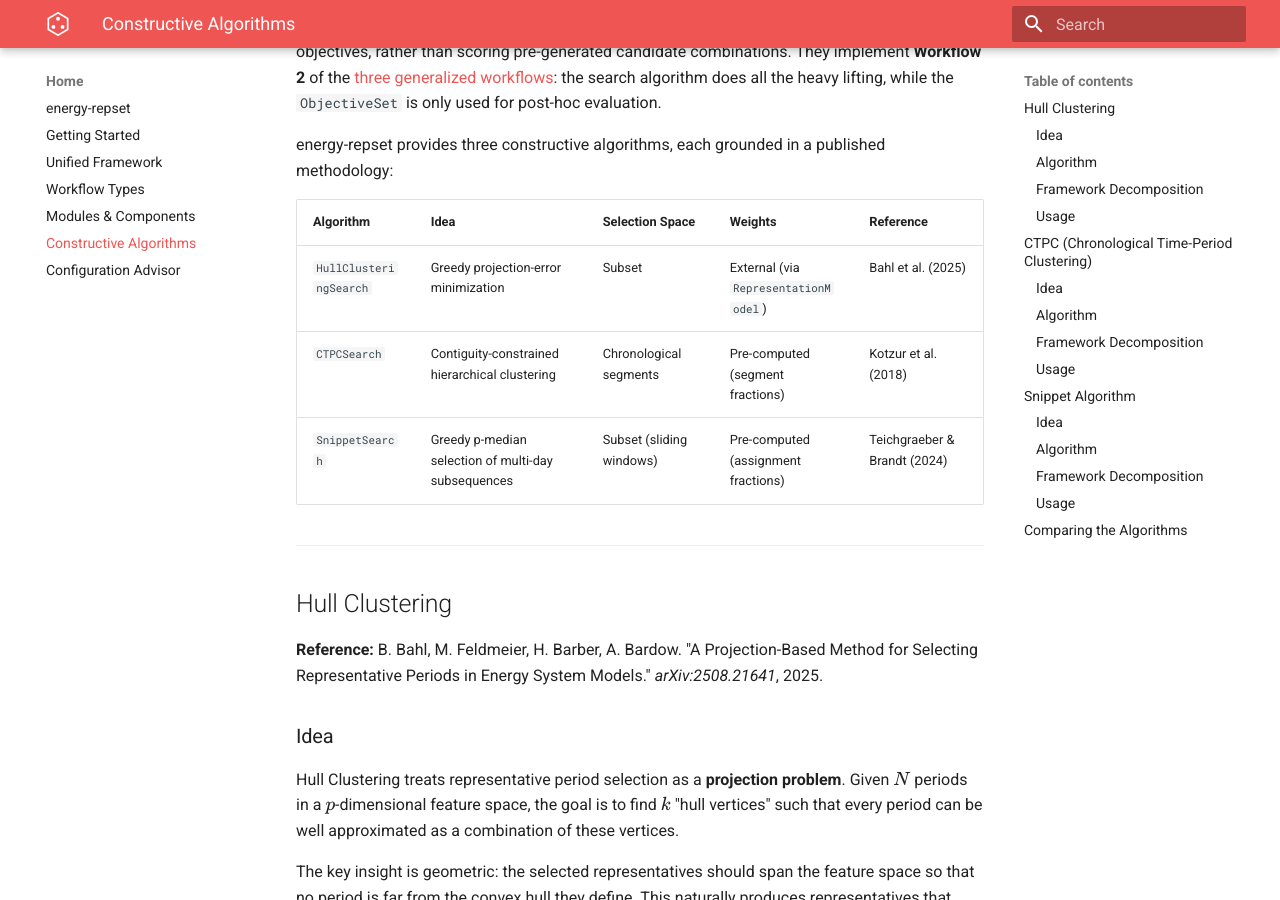
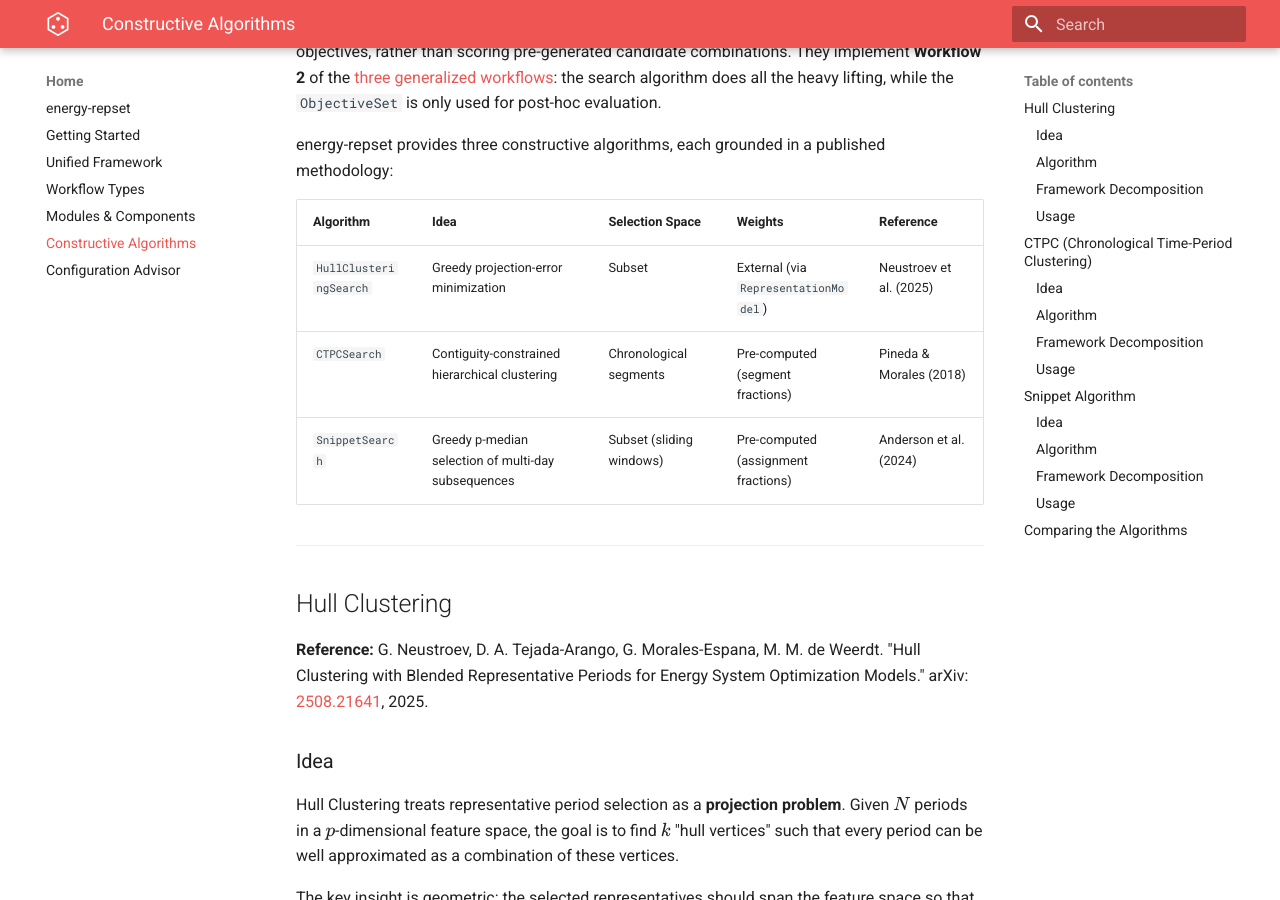
Before and after one commit to helgeesch/energy-repset, an MkDocs documentation site: the page built from docs/constructive_algorithms.md, in a window 1280 px wide and 900 px high, scrolled down 214 px. Built offline with MkDocs 1.6.1 and Material for MkDocs 9.7.7, drawn with Linux system fonts in a browser that asks for light colours; some of the changed text lies outside the part shown.

Commit message:
fix paper references for constructive algorithms
Correct authors and titles: Hull Clustering (Neustroev et al.),
CTPC (Pineda & Morales), Snippet (Anderson et al.). Add clickable
arXiv/DOI links for all three.

```diff
--- a/docs/constructive_algorithms.md
+++ b/docs/constructive_algorithms.md
@@ -6,17 +6,17 @@ energy-repset provides three constructive algorithms, each grounded in a publish
 
 | Algorithm | Idea | Selection Space | Weights | Reference |
 |-----------|------|-----------------|---------|-----------|
-| `HullClusteringSearch` | Greedy projection-error minimization | Subset | External (via `RepresentationModel`) | Bahl et al. (2025) |
-| `CTPCSearch` | Contiguity-constrained hierarchical clustering | Chronological segments | Pre-computed (segment fractions) | Kotzur et al. (2018) |
-| `SnippetSearch` | Greedy p-median selection of multi-day subsequences | Subset (sliding windows) | Pre-computed (assignment fractions) | Teichgraeber & Brandt (2024) |
+| `HullClusteringSearch` | Greedy projection-error minimization | Subset | External (via `RepresentationModel`) | Neustroev et al. (2025) |
+| `CTPCSearch` | Contiguity-constrained hierarchical clustering | Chronological segments | Pre-computed (segment fractions) | Pineda & Morales (2018) |
+| `SnippetSearch` | Greedy p-median selection of multi-day subsequences | Subset (sliding windows) | Pre-computed (assignment fractions) | Anderson et al. (2024) |
 
 ---
 
 ## Hull Clustering
 
-**Reference:** B. Bahl, M. Feldmeier, H. Barber, A. Bardow.
-"A Projection-Based Method for Selecting Representative Periods in Energy System Models."
-*arXiv:2508.21641*, 2025.
+**Reference:** G. Neustroev, D. A. Tejada-Arango, G. Morales-Espana, M. M. de Weerdt.
+"Hull Clustering with Blended Representative Periods for Energy System Optimization Models."
+arXiv: [2508.21641](https://arxiv.org/abs/2508.21641), 2025.
 
 ### Idea
 
@@ -70,10 +70,10 @@ workflow = rep.Workflow(
 
 ## CTPC (Chronological Time-Period Clustering)
 
-**Reference:** L. Kotzur, P. Markewitz, M. Robinius, D. Stolten.
-"Impact of different time series aggregation methods on optimal energy system design."
-*Renewable Energy*, 117, 474-487, 2018.
-DOI: [10.1016/j.renene.2017.10.017](https://doi.org/10.1016/j.renene.2017.10.017)
+**Reference:** S. Pineda, J. M. Morales.
+"Chronological Time-Period Clustering for Optimal Capacity Expansion Planning With Storage."
+*IEEE Transactions on Power Systems*, 33(7), 7723--7734, 2018.
+DOI: [10.1109/TPWRS.2018.2842093](https://doi.org/10.1109/TPWRS.2018.2842093)
 
 ### Idea
 
@@ -126,10 +126,9 @@ The `linkage` parameter controls how inter-cluster distance is measured during m
 
 ## Snippet Algorithm
 
-**Reference:** H. Teichgraeber, A. Brandt.
-"Time-series aggregation for the optimization of energy systems: Goals, challenges, approaches, and opportunities."
-*Renewable and Sustainable Energy Reviews*, 2024.
-arXiv: [2401.02888](https://arxiv.org/abs/2401.02888)
+**Reference:** O. Anderson, N. Yu, K. Oikonomou, D. Wu.
+"On the Selection of Intermediate Length Representative Periods for Capacity Expansion."
+arXiv: [2401.02888](https://arxiv.org/abs/2401.02888), 2024.
 
 ### Idea
 
```
Also changed, not shown: docs/unified_framework.md (+2 -2 lines).
